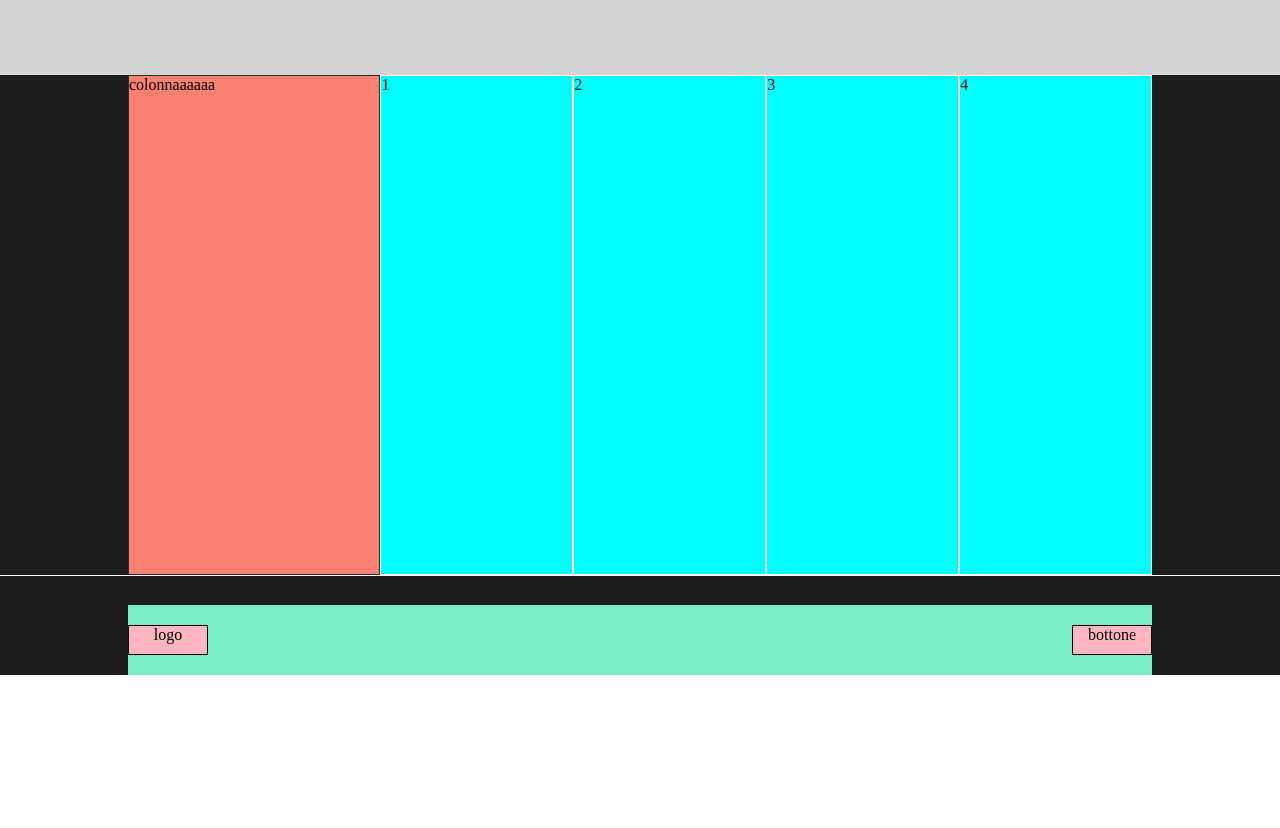
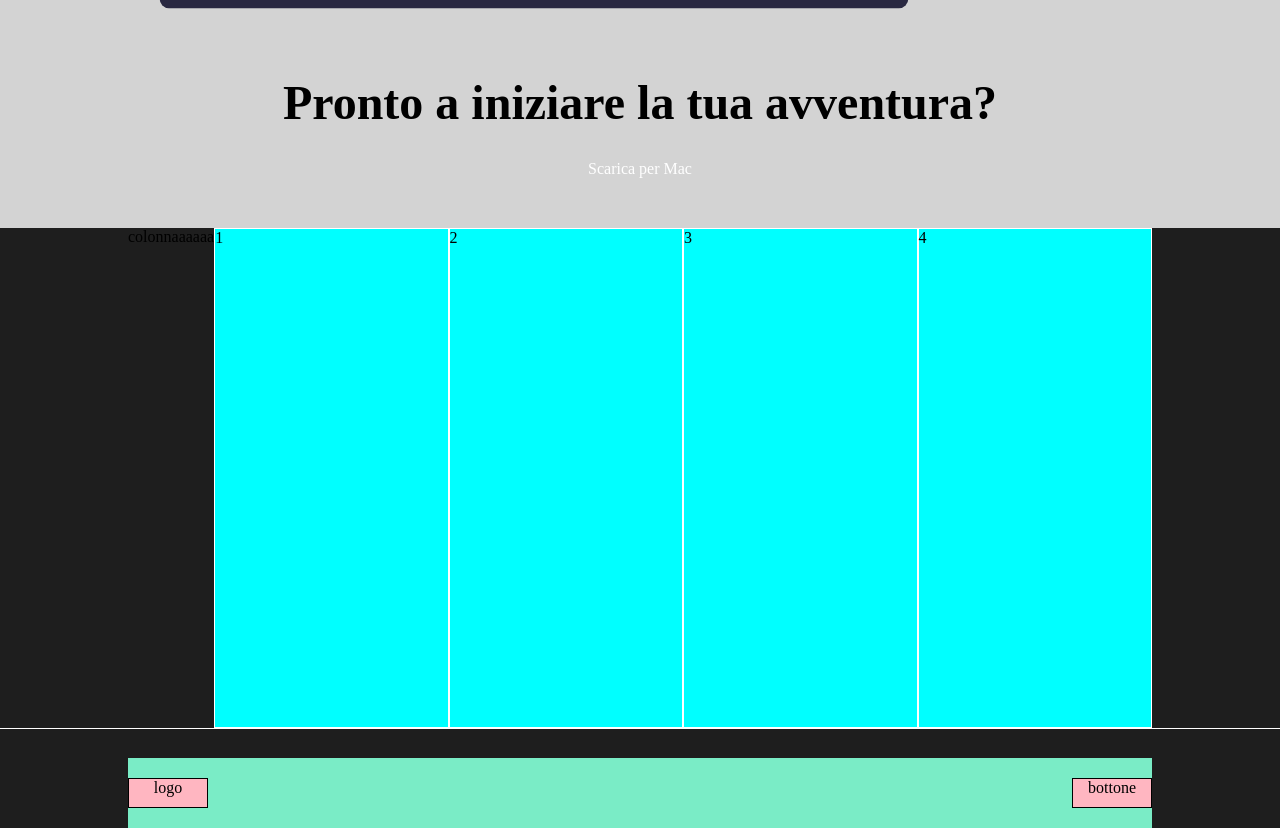
Before and after one commit to erikvella/html-css-discord, a plain HTML site: page index.html in a window 1280 px wide. Shown: the part 3114-3942 px from the top of the page. Before the commit the page ends 3789 px from the top, so only its background shows below. Drawn offline with Linux system fonts and the light colour scheme.

Commit message:
[add] main styles

```diff
--- a/css/style.css
+++ b/css/style.css
@@ -164,9 +164,37 @@ header{
   display: flex;
 
  width: 80%;
- justify-content: center;
+
  flex-direction: column;
 }
+
+.pregi-big{
+  color: rgb(0, 0, 0);
+  font-size: 3rem;
+  text-align: center;
+  padding-bottom: 30px;
+}
+
+/* qui definisco lo stile dei diversi bottoni */
+
+.bottone-blu{
+  color: white;
+
+  margin-bottom: 50px;
+  text-align: center;
+}
+
+.bottone-bianco
+
+.bottone-nero
+
+
+
+
+
+
+
+
 
 
 /* qui vado a modificare il box con più colonne */
--- a/index.html
+++ b/index.html
@@ -111,15 +111,18 @@
 
 <div class="container back-grey">
   <div class="box-big">
-    <h1 class="pregi">
+    <h1 class="pregi-big">
       Tecnologia affidabile per tenersi in contatto </h1>
       <p>
         Video e audio a bassa latenza ti faranno sentire come se foste tutti nella stanza stanza. Fai ciao in video, guarda gli amici giocare in straming, o riunitevi in una sessione di disegno con la condivisione schermo
       </p>
       <img src="img/item4-big.svg" alt="item4">
-      <p>
-
-      </p>
+      <h2 class="pregi-big">
+        Pronto a iniziare la tua avventura?
+      </h2>
+      <span class="bottone-blu">
+        Scarica per Mac
+      </span>
 
   </div>
 </div>
```
